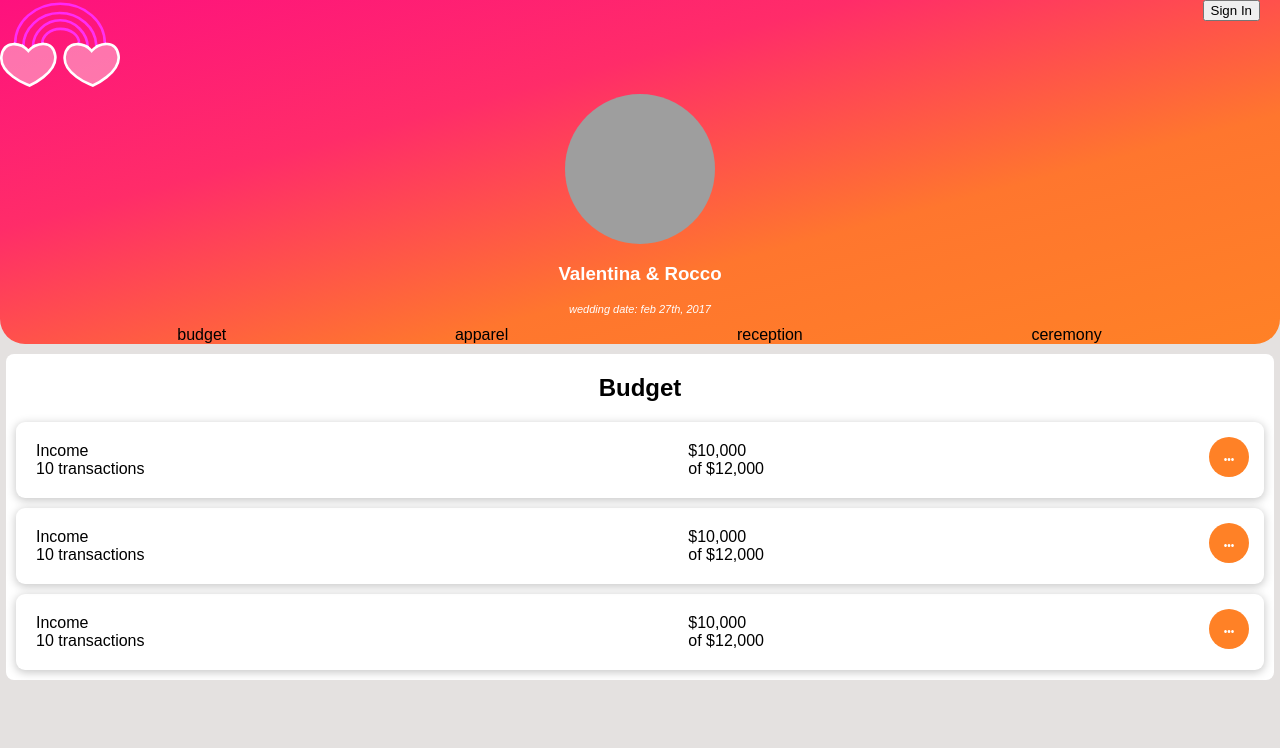
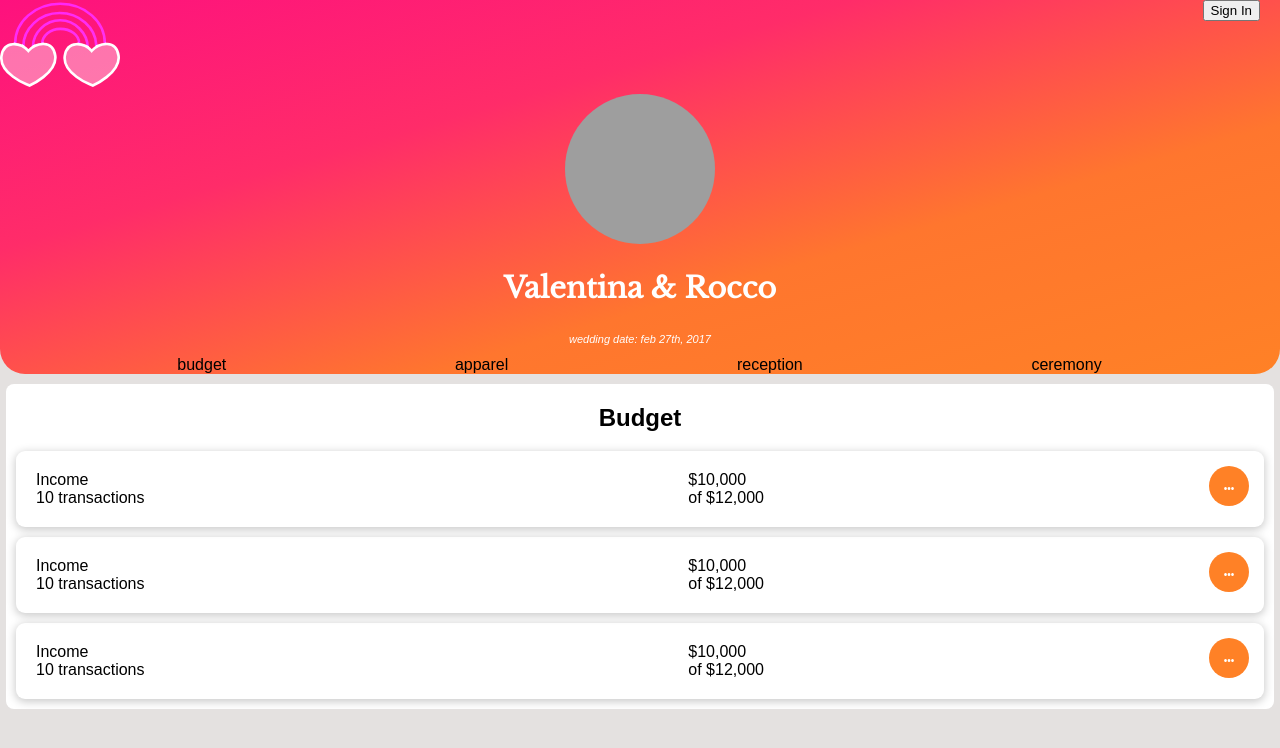
Before and after one commit to seven-seas-digital/Non-Wedding, a React (Create React App) app: page /signIn in a window 1280 px wide. Shown: the top 748 px of the page. Built offline with nearby package versions, Linux system fonts and the light colour scheme; grey boxes are pictures that could not be loaded.

Commit message:
added baskerville fake ass font

```diff
--- a/public/index.html
+++ b/public/index.html
@@ -26,6 +26,7 @@
       You need to enable JavaScript to run this app.
     </noscript>
     <div id="root"></div>
+    <link href="https://fonts.googleapis.com/css?family=Libre+Baskerville" rel="stylesheet">
     <!--
       This HTML file is a template.
       If you open it directly in the browser, you will see an empty page.
--- a/src/components/App.css
+++ b/src/components/App.css
@@ -5,18 +5,6 @@
   text-align: center;
   background-color: #e4e1e0;
   min-height: 800px;
-}
-
-.App-logo {
-  animation: App-logo-spin infinite 20s linear;
-  height: 80px;
-}
-
-.App-header {
-  background-color: #222;
-  height: 150px;
-  padding: 20px;
-  color: white;
 }
 
 .App-title {
@@ -36,6 +24,12 @@
   background: linear-gradient(to bottom right,rgb(254, 17, 126), rgb(255, 44, 105),rgb(255, 118, 46), rgb(255, 129, 38));
   border-bottom-left-radius: 25px;
   border-bottom-right-radius: 25px;
+}
+
+.profile-wrapper h3 {
+  font-family: 'Libre Baskerville', serif;
+  line-height: 23pt;
+  font-size: 29px;
 }
 
 .logo-container {
```
Also changed, not shown: src/assets/arrow.svg.
